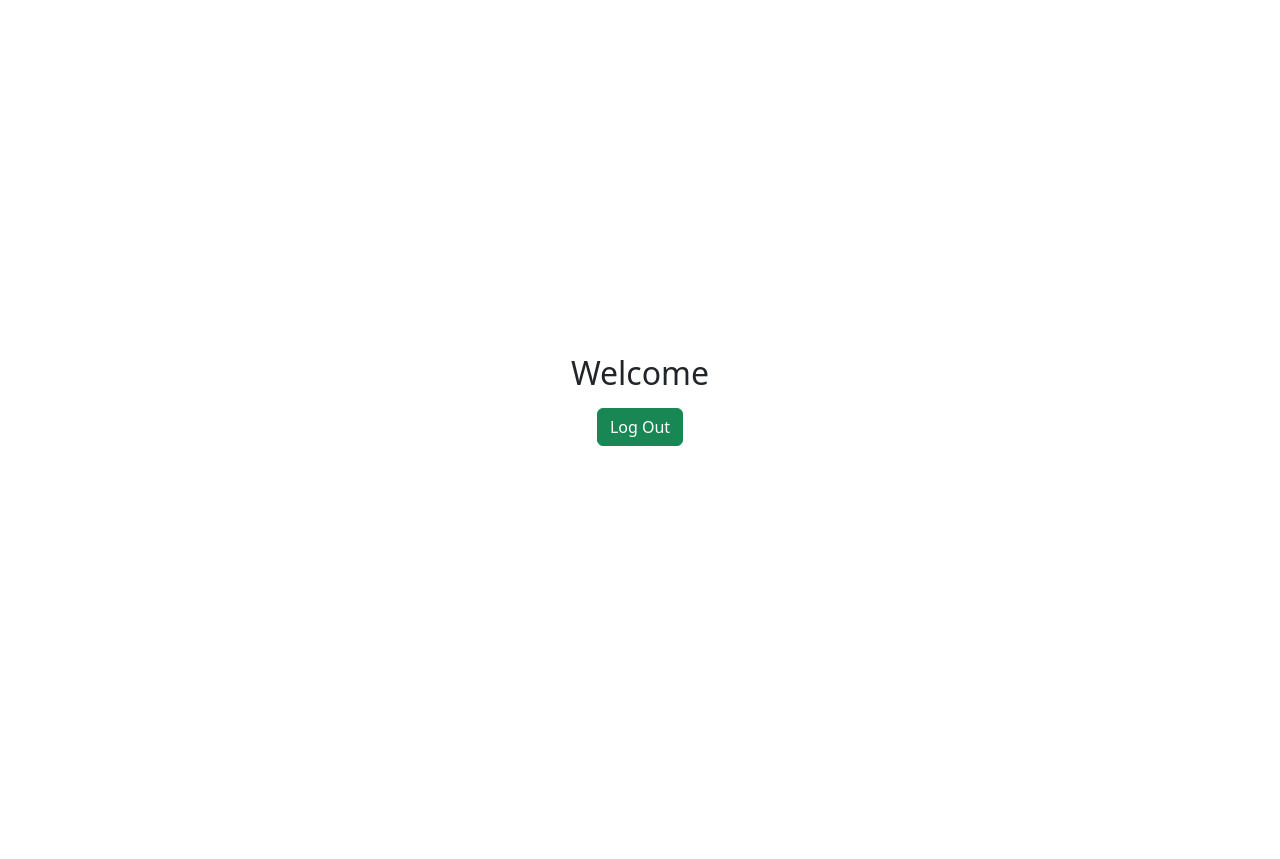
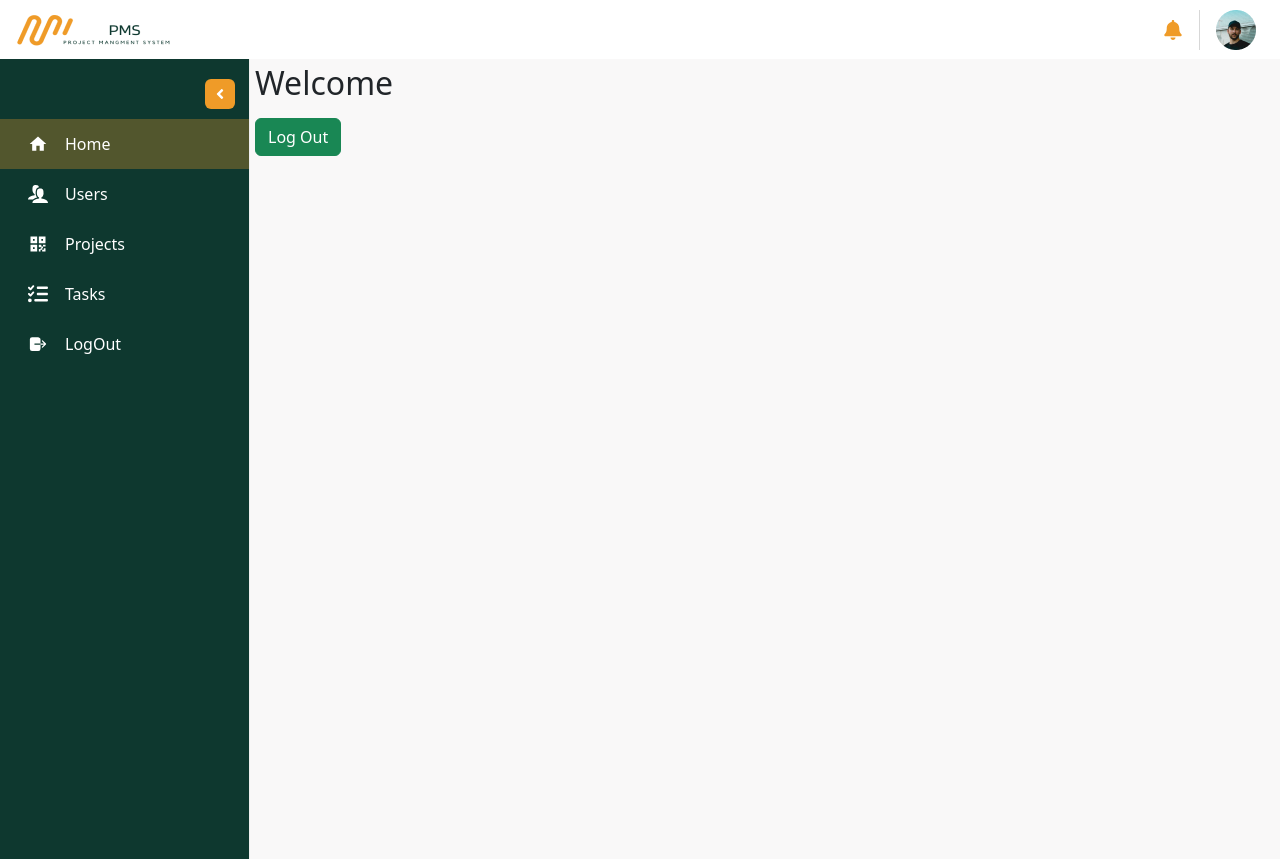
Before and after one commit to lamiaAtef/Project-management-system, a React (Vite) app: page /dashboard in a window 1280 px wide. Before the commit the page ends 800 px from the top, so only its background shows below. Built offline with nearby package versions, Linux system fonts and the light colour scheme; sample sign-in values are in the browser's storage.

Commit message:
Implement sidebar, navbar, masterlayout

```diff
--- a/src/App.css
+++ b/src/App.css
@@ -0,0 +1,56 @@
+/*---------Navbar--------*/
+.header-divider{
+    border-left: 1px solid var(--grayColor);
+  }
+
+
+/*------SidBar--------  */
+.sidebar-container{
+  position: relative;
+}
+.sidebar-container .ps-sidebar-container{
+    background-color: var(--bgColor);
+    color: #fff;
+    min-height: 100vh;
+    padding: 60px 0;
+  }
+  .ps-sidebar-container .ps-menu-button{
+    transition: all 1s;
+  }
+  .ps-sidebar-container .ps-menu-button:hover,
+  .ps-sidebar-container .active{
+    background-color: var(--actveSidebar) !important;
+  }
+  .collapse-btn{
+    position: absolute;
+    top: 20px;
+    z-index: 1000;
+    width: 30px;
+    height: 30px;
+    background-color: var(--mainColor);
+    border: none;
+    color: #fff;
+    cursor: pointer;
+    display: flex;
+    align-items: center;
+    justify-content: center;
+    transition: all 0.3s ease;
+    border-radius: 20%;
+  }
+  /* button when sidebar open */
+  .sidebar-container.expanded .collapse-btn{
+    right: 15px;
+  }
+
+  .sidebar-container.collapsed .collapse-btn{
+    left: 98%;
+    transform: none;
+  }
+
+
+
+  /* ------mainContent in masterLayout */
+  .main-content{
+    background-color: rgba(244, 241, 241,0.5);
+    padding:5px ;
+  }
--- a/src/App.jsx
+++ b/src/App.jsx
@@ -46,7 +46,7 @@ function App() {
           {index:true, element:<Dashboard/>},
           {path:"home", element:<Dashboard/>},
           {path:"projects", element:<ProjectsList/>},
-          {path:"Project-data", element:<ProjectData/>},
+          {path:"project-data", element:<ProjectData/>},
           {path:"tasks", element:<TasksList/>},
           {path:"tasks-data", element:<TasksData/>},
           {path:"users", element:<UsersList/>},
--- a/src/Modules/Shared/components/MasterLayout/MasterLayout.jsx
+++ b/src/Modules/Shared/components/MasterLayout/MasterLayout.jsx
@@ -1,13 +1,32 @@
 import React from 'react'
 import { Outlet} from 'react-router-dom'
+import Container from 'react-bootstrap/Container';
+import Row from 'react-bootstrap/Row';
+import Col from 'react-bootstrap/Col';
+import NavBar from '../NavBar/NavBar';
+import SideBar from '../../../Shared/components/SideBar/SideBar';
 
 
 export default function MasterLayout() {
 
   return (
-    <div className='d-flex justify-content-center align-items-center flex-column vh-100'>
 
-      <Outlet/>
-    </div>
+    <Container fluid className='p-0'>
+      <Row className='g-0'>
+        <Col>
+         <NavBar/>
+        </Col>
+      </Row>
+
+      <Row className='g-0'>
+        <Col xs="auto">
+         <SideBar/>
+        </Col>
+        <Col className='main-content'>
+         <Outlet/>
+        </Col>
+      </Row>
+    </Container>
+
   )
 }
--- a/src/Modules/Shared/components/NavBar/NavBar.jsx
+++ b/src/Modules/Shared/components/NavBar/NavBar.jsx
@@ -1,8 +1,25 @@
 import React from 'react'
+import logo from '../../../../assets/images/Navbar/logoNavbar.png';
+import { FaBell } from "react-icons/fa";
+import logoNavbar from '../../../../assets/images/Navbar/imgNavbar.png';
+import { useContext } from 'react';
+import {AuthContext} from '../../../../context/AuthContext';
 
 export default function NavBar() {
+  const {userData}= useContext(AuthContext);
   return (
-    <div>
+    <div className='d-flex justify-content-between p-2'>
+      <div>
+        <img src={logo} alt="img"/>
+      </div>
+
+      <div className='d-flex align-items-center ps-3'>
+        <FaBell className='textHeader me-3' size={20}/>
+        <span className='header-divider ps-3'>
+          <img src={logoNavbar} alt="logoNav" className='me-2'/>
+          <span className='text-muted me-2'>{userData?.userEmail}</span>
+        </span>
+       </div>
 
     </div>
   )
--- a/src/Modules/Shared/components/SideBar/SideBar.jsx
+++ b/src/Modules/Shared/components/SideBar/SideBar.jsx
@@ -1,9 +1,47 @@
 import React from 'react'
+import { Sidebar, Menu, MenuItem, SubMenu } from 'react-pro-sidebar';
+import { Link, useLocation, useNavigate } from 'react-router-dom';
+import { ImUsers } from "react-icons/im";
+import { RiQrCodeFill } from "react-icons/ri";
+import { FaListCheck } from "react-icons/fa6";
+import { MdHome } from "react-icons/md";
+import { IoLogOut } from "react-icons/io5";
+import { useContext } from 'react';
+import { AuthContext } from '../../../../context/AuthContext';
+import { useState } from 'react';
+import { FaAngleLeft, FaAngleRight } from "react-icons/fa";
 
 export default function SideBar() {
+  const{logoutUser}=useContext(AuthContext);
+  const navigate = useNavigate();
+  const [collapsed, setCollapsed]= useState(false);
+
+  // add active to sidebar links
+  const {pathname}=useLocation();
+
+  // function to logout
+  const handleLogout =()=>{
+    logoutUser();
+    navigate('/login');
+   }
+
   return (
     <>
-      sidebar
+     <div className={`sidebar-container ${collapsed ? 'collapsed' : 'expanded'}`}>
+
+        <button className="collapse-btn" onClick={() => setCollapsed(!collapsed)}>
+            {collapsed ? <FaAngleRight /> : <FaAngleLeft />}
+        </button>
+        <Sidebar collapsed={collapsed}>
+          <Menu>
+            <MenuItem component={<Link to="/dashboard"/>} icon={<MdHome size={20}/>} className={`${pathname==='/dashboard'? 'active':null}`}>Home</MenuItem>
+            <MenuItem component={<Link to="/dashboard/users"/>} icon={<ImUsers size={20}/>}  className={`${pathname==='/dashboard/users'? 'active':null}`}>Users</MenuItem>
+            <MenuItem component={<Link to="/dashboard/projects"/>} icon={<RiQrCodeFill size={20}/>}  className={`${pathname==='/dashboard/projects'? 'active':null}`}>Projects</MenuItem>
+            <MenuItem component={<Link to="/dashboard/tasks"/>} icon={<FaListCheck size={20}/>}  className={`${pathname==='/dashboard/tasks'? 'active':null}`}>Tasks</MenuItem>
+            <MenuItem onClick={handleLogout}  icon={<IoLogOut size={20}/>} >LogOut</MenuItem>
+          </Menu>
+        </Sidebar>
+      </div>
     </>
   )
 }
--- a/src/index.css
+++ b/src/index.css
@@ -10,8 +10,8 @@
   --notActiveBtColor:rgba(146, 46, 37, 0.7);
   --toDoBtnColor:rgba(228, 225, 245, 1);
   --textColorTable:rgba(79, 79, 79, 1);
-
-
+  --grayColor:rgba(154, 154, 154, 0.4);
+  --actveSidebar:rgba(239, 155, 40, 0.3);
 }
 * {
     font-family: var(--main-font);
```
Also changed, not shown: src/assets/images/Navbar/imgNavbar.png (added), src/assets/images/Navbar/logoNavbar.png (added).
